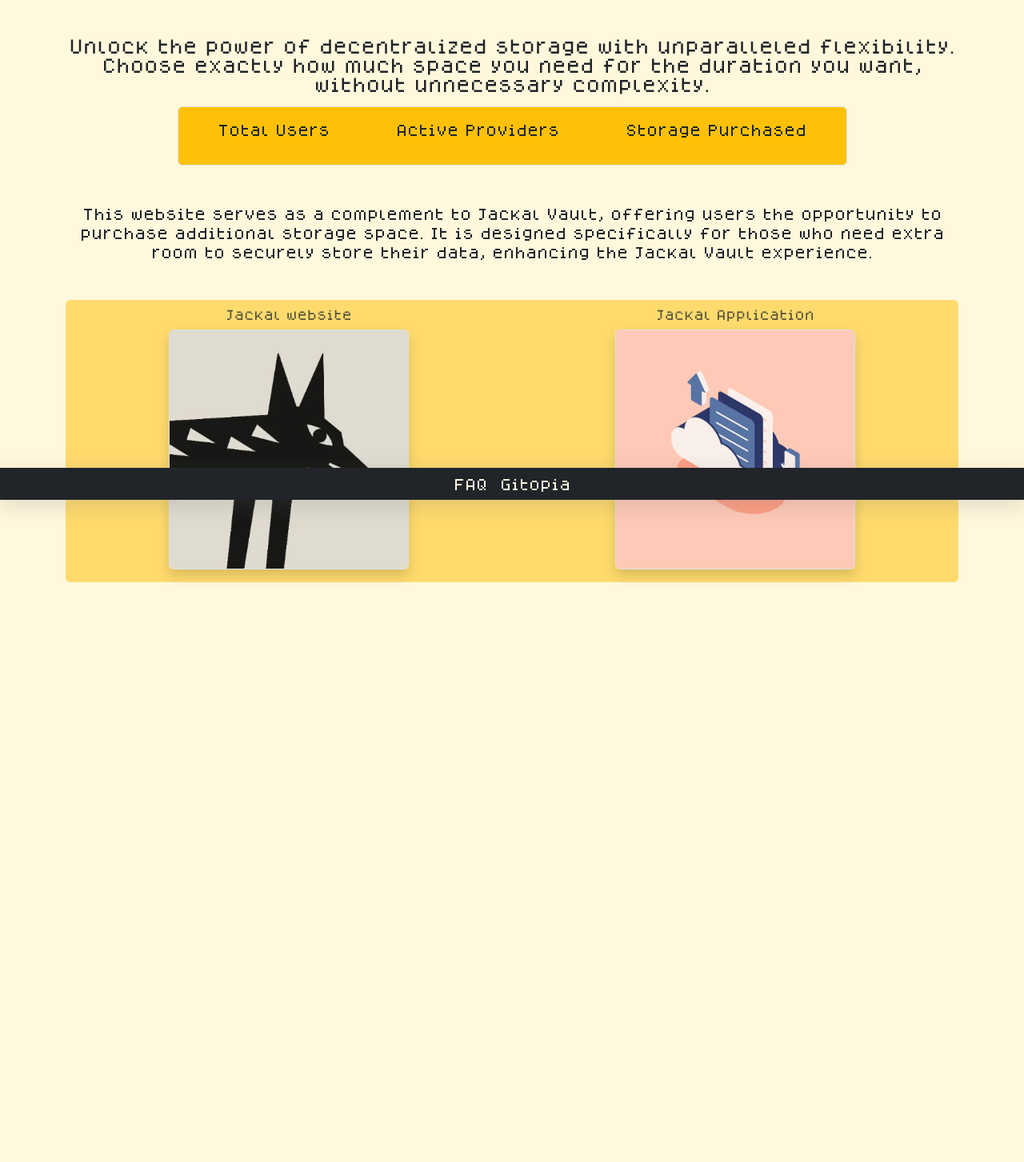
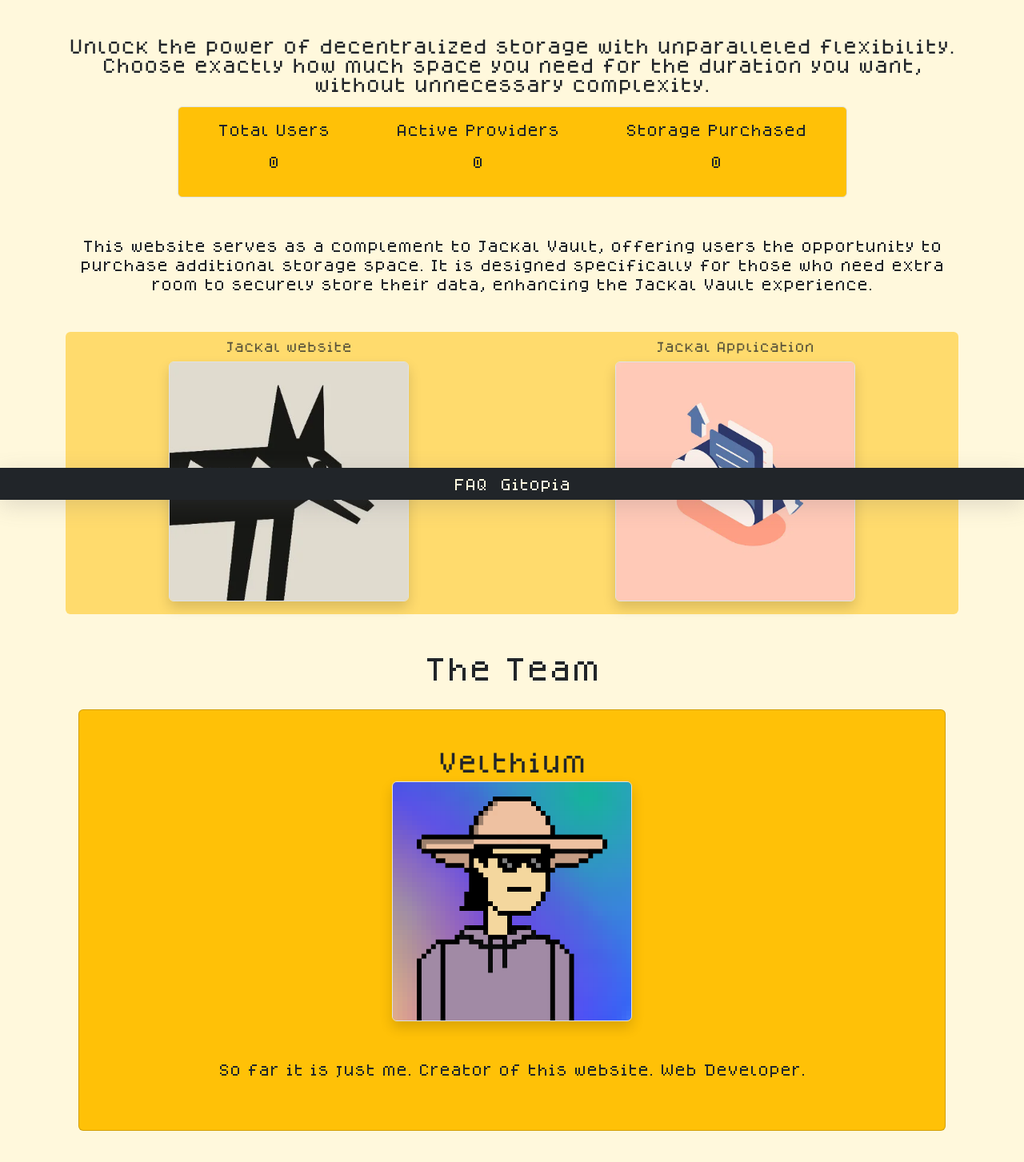
Before and after one commit to velthium/vestalia-network, a Next.js app: page / in a window 1280 px wide. Shown: the part 175-1628 px from the top of the page at 80% size. Before the commit the page ends 967 px from the top, so only its background shows below. Built offline with nearby package versions, Linux system fonts and the light colour scheme.

Commit message:
Add more content on main page, add target blank
- Add more content on main page
- add target blank for mainpage links
- Add Velthium Nft image

```diff
--- a/src/app/page.js
+++ b/src/app/page.js
@@ -11,25 +11,25 @@
       <div className='d-flex flex-column flex-md-row justify-content-around border p-md-2 bg-warning align-items-center rounded w-75 m-auto'>
           <div className='m-2'>
             <p>Total Users</p>
-            <p></p>
+            <p>0</p>
           </div>
           <div className='m-2'>
             <p>Active Providers</p>
-            <p></p>
+            <p>0</p>
           </div>
           <div className='m-2'>
             <p>Storage Purchased</p>
-            <p></p>
+            <p>0</p>
           </div>
       </div>
       <p className="my-5">This website serves as a complement to Jackal Vault, offering users the opportunity to purchase additional storage space. It is designed specifically for those who need extra room to securely store their data, enhancing the Jackal Vault experience.</p>
       <div className='d-flex flex-column flex-sm-row justify-content-around bg-sunshine rounded'>
       <figure className='figure'>
-        <a className='text-decoration-none' href='https://vault.jackalprotocol.com/'>
+        <a className='text-decoration-none' href='https://vault.jackalprotocol.com/' target='_blank'>
           <figcaption className='figure-caption p-2'>Jackal website</figcaption>
           <Image
               src="/images/JackalLogo.webp"
-                                  alt="Logo Vestalia Network"
+              alt="Logo Jackal Network"
               width={300}
               height={300}
               className="img-fluid border rounded shadow homepage-pictures"
@@ -38,11 +38,11 @@
         </a>
       </figure>
       <figure className='figure'>
-      <a className='text-decoration-none' href='https://vault.jackalprotocol.com/'>
+      <a className='text-decoration-none' href='https://vault.jackalprotocol.com/' target='_blank'>
         <figcaption className='figure-caption p-2'>Jackal Application</figcaption>
         <Image
             src="/images/Cloud.webp"
-                                alt="Logo Vestalia Network"
+            alt="Logo Cloud"
             width={300}
             height={300}
             className="img-fluid border rounded shadow homepage-pictures"
@@ -51,8 +51,20 @@
       </a>
       </figure>
       </div>
-      <div className="main-timeline">
-
+      <h2 className='mt-5 pb-3'>The Team</h2>
+      <div className='card bg-warning m-md-3 p-md-5 py-3'>
+        <h3>Velthium</h3>
+        <a href='https://gitopia.com/dark-velthium' target='_blank'>
+          <Image
+              src="/images/ReFiPunks558.webp"
+              alt="Nft Velthium"
+              width={300}
+              height={300}
+              className="img-fluid mx-auto border rounded shadow homepage-pictures"
+              loading="eager"
+          />
+        </a>
+        <p className="mt-5">So far it is just me. Creator of this website. Web Developer.</p>
       </div>
     </div>
   );
```
Also changed, not shown: public/images/ReFiPunks558.webp (added). Lines whose indentation alone changed are shown as unchanged.
